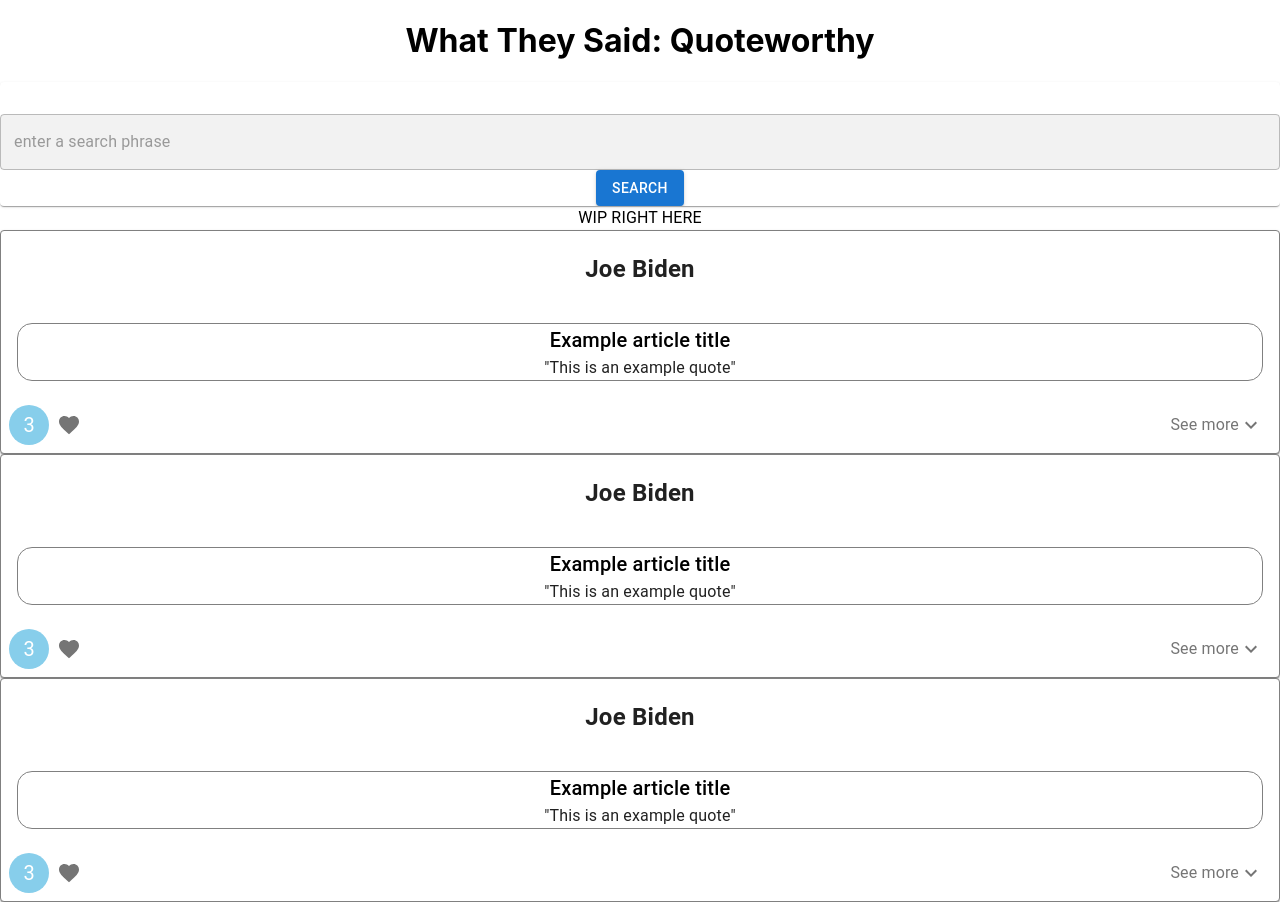
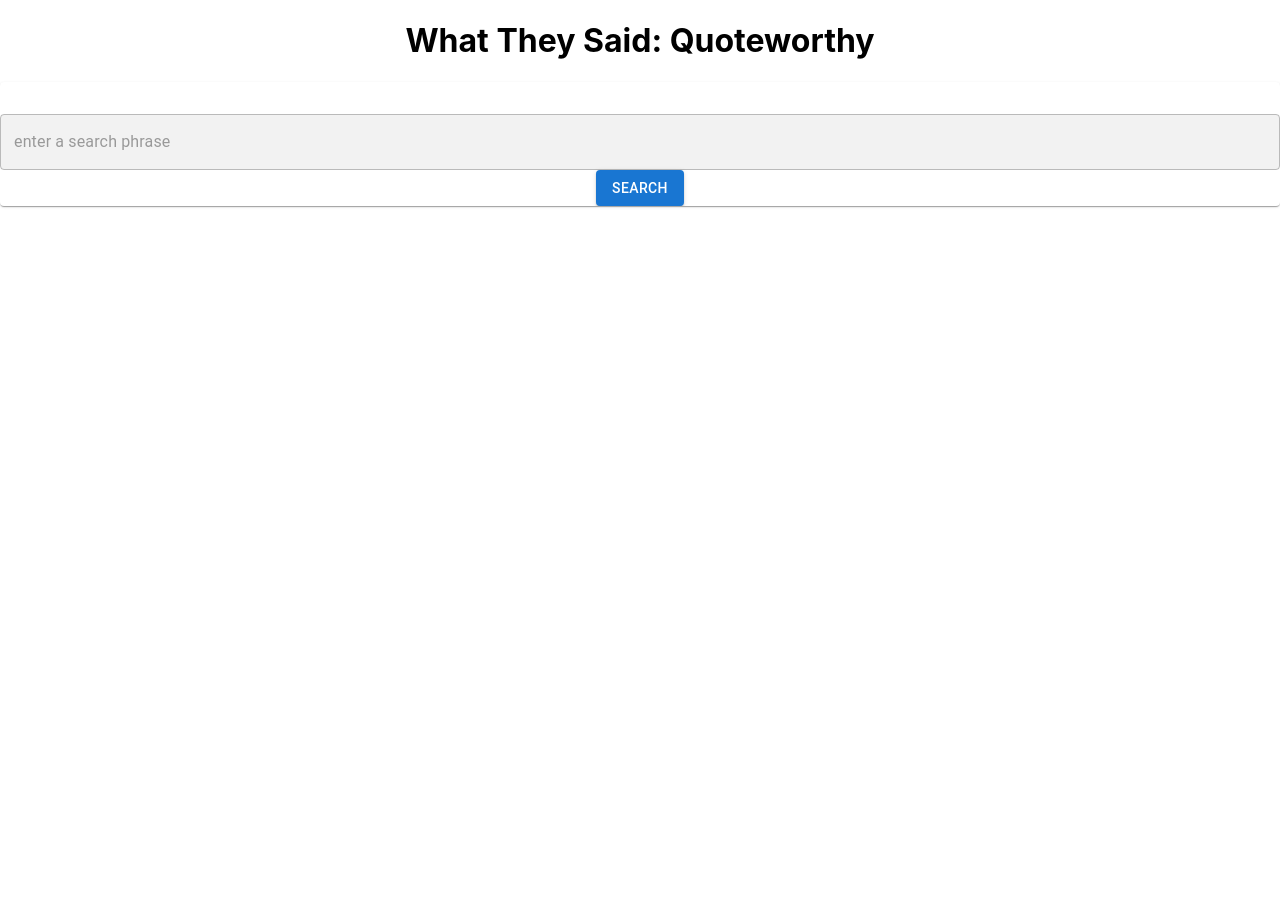
Before and after one commit to dchiueh/quoteworthy, a React (Create React App) app in the folder what-they-said/: page / in a window 1280 px wide. After the commit the page ends 800 px from the top, so only its background shows below. Built offline with nearby package versions, Linux system fonts and the light colour scheme.

Commit message:
add: hard-coded dummy data and working search, cards, and links to articles

```diff
--- a/what-they-said/src/App.js
+++ b/what-they-said/src/App.js
@@ -56,7 +56,8 @@
       <header style={{textAlign: "center"}}><h1>What They Said: Quoteworthy </h1></header>
 
       <SearchBox />
-      <SearchListGroupedByEntity />
+      {/*TODO: fix code so we handle state a hell of a lot better */}
+      {/* <SearchListGroupedByEntity /> */}
 
     </Box>
   );
--- a/what-they-said/src/components/EntityCard/EntityCard.jsx
+++ b/what-they-said/src/components/EntityCard/EntityCard.jsx
@@ -35,7 +35,7 @@
    }),
 }));
 
-const EntityCard = (articleInfo) => {
+const EntityCard = ({ entityInfo }) => {
    const [expanded, setExpanded] = React.useState(false);
 
    const handleExpandClick = () => {
@@ -43,15 +43,18 @@
    };
 
    return (
-      <Card sx={{ border: "solid grey 1px"}}>
-      <
-         CardHeader
+      <Card sx={{ border: "solid grey 1px" }}>
+         <CardHeader
             title={
-            <Typography style={{fontSize: 24, fontWeight: "bold"}}>
-               Joe Biden
+               <Typography style={{ fontSize: 24, fontWeight: "bold" }}>
+                  {entityInfo.name}
                </Typography>
             }
-         // subheader="2015-2020"
+            subtitle={
+               <Typography style={{ fontSize: 18, color: "grey"}}>
+                  Former contexts: {entityInfo.profession}
+               </Typography>
+            }
             style={{ padding: 8, display: 'inline' }}
          />
          {/* <CardMedia
@@ -60,25 +63,31 @@
          image="/static/images/cards/paella.jpg"
          alt="Paella dish"
       /> */}
+         <a href={entityInfo.articles[0].link} style={{textDecoration: "none"}} target = "_blank">
          <CardContent>
             {/**TODO: decompose hardcoded "first card preview" and nested cards as own article bundles of quotes components */}
             {/* <EntitySingleArticleCard articleInfo={{}}/> */}
 
-         <div style={{border: "solid grey 0.5px", borderRadius: "15px"}}>
+            <div style={{ border: "solid grey 0.5px", borderRadius: "15px" }}>
+               <div style={{ textAlign: "right", marginRight: "10px" }}>
+                  <Typography style={{ fontSize: 13, color: "grey" }}>
+                     {entityInfo.articles[0].time}
+                  </Typography>
+               </div>
                <Typography variant="h6" color="black">
-            Example article title
+                  {entityInfo.articles[0].title}
                </Typography>
 
-            <Typography style={{fontSize: 16}}>
-            "This is an example quote"
+               <Typography style={{ fontSize: 16 }}>
+                  "{entityInfo.articles[0].quotes[0]}"
                </Typography>
 
             </div>
          </CardContent>
-
+         </a>
          <CardActions disableSpacing>
             <Avatar sx={{ backgroundColor: "skyblue" }} aria-label="article-count">
-            3
+               {entityInfo.articles.length}
             </Avatar>
             <IconButton aria-label="add to favorites">
                <FavoriteIcon />
@@ -89,40 +98,51 @@
                aria-expanded={expanded}
                aria-label="show more"
             >
-            <Typography style={{fontSize: 16}}>See more </Typography>
+               <Typography style={{ fontSize: 16 }}>See more </Typography>
                <ExpandMoreIcon />
             </ExpandMore>
          </CardActions>
          <Collapse in={expanded} timeout="auto" unmountOnExit>
-
-
+            {entityInfo.articles[1] &&
                <CardContent>
                   {/**TODO: decompose hardcoded "first card preview" and nested cards as own article bundles of quotes components */}
-            <div style={{border: "solid grey 0.5px", borderRadius: "15px"}}>
+                  <div style={{ border: "solid grey 0.5px", borderRadius: "15px" }}>
+                     <div style={{ textAlign: "right", marginRight: "10px" }}>
+                        <Typography style={{ fontSize: 13, color: "grey" }}>
+                           {entityInfo.articles[1].time}
+                        </Typography>
+                     </div>
                      <Typography variant="h6" color="black">
-               Example article title
+                        {entityInfo.articles[1].title}
                      </Typography>
 
-            <Typography style={{fontSize: 16}}>
-               "This is an example quote"
+                     <Typography style={{ fontSize: 16 }}>
+                        "{entityInfo.articles[1].quotes[0]}"
                      </Typography>
 
                   </div>
                </CardContent>
+            }
+            {entityInfo.articles[2] &&
                <CardContent>
                   {/**TODO: decompose hardcoded "first card preview" and nested cards as own article bundles of quotes components */}
-            <div style={{border: "solid grey 0.5px", borderRadius: "15px"}}>
+                  <div style={{ border: "solid grey 0.5px", borderRadius: "15px" }}>
+                     <div style={{ textAlign: "right", marginRight: "10px" }}>
+                        <Typography style={{ fontSize: 13, color: "grey" }}>
+                           {entityInfo.articles[2].time}
+                        </Typography>
+                     </div>
                      <Typography variant="h6" color="black">
-               Example article title
+                        {entityInfo.articles[2].title}
                      </Typography>
 
-            <Typography style={{fontSize: 16}}>
-               "This is an example quote"
+                     <Typography style={{ fontSize: 16 }}>
+                        "{entityInfo.articles[2].quotes[0]}"
                      </Typography>
 
                   </div>
                </CardContent>
-
+            }
 
          </Collapse>
       </Card>
--- a/what-they-said/src/components/SearchBox/SearchBox.jsx
+++ b/what-they-said/src/components/SearchBox/SearchBox.jsx
@@ -18,16 +18,21 @@
   Typography
 } from '@mui/material';
 
+import SearchListGroupedByEntity from '../SearchListGroupedByEntity/SearchListGroupedByEntity';
+
 class SearchBox extends React.Component {
 	constructor(props) {
 		super(props);
 		this.state = {
          articles: [],
 			filteredArticles: [],
+         searchWIP: '',
 			searchPhrase: '',
+         searchButtonPressed: false,
 		}
 
       this._handleSearch = this._handleSearch.bind(this);
+      this._handleSearchButton = this._handleSearchButton.bind(this);
 	}
 
 	componentDidMount() {
@@ -51,27 +56,35 @@
 	_handleSearch(event) {
 		if (event) {
          let text = event.target.value;
-			this.setState({searchPhrase: text});
+			this.setState({searchWIP: text});
 
          const lowerSearch = text.toLowerCase();
 
-			let filteredArticles = this.state.articles.filter(
-				(article) =>
-					article.name.includes(lowerSearch)
-			);
+			// let filteredArticles = this.state.articles.filter(
+			// 	(article) =>
+			// 		article.name.includes(lowerSearch)
+			// );
 
-			this.setState({
-				filteredArticles: filteredArticles,
-			});
+			// this.setState({
+			// 	filteredArticles: filteredArticles,
+			// });
 		} else {
 			this.setState({
-				searchPhrase: "",
+				searchWIP: "",
 			});
+		}
+	}
+
+   _handleSearchButton(event) {
+      if(event) {
+         //this.setState({searchButtonPressed: true});
+         this.setState({searchPhrase: this.state.searchWIP});
       }
    }
 
 	render() {
 		return (
+         <React.Fragment>
             <Card>
                {/*TODO: decompose the tags / filtering to a new component */}
                <CardContent>
@@ -84,24 +97,20 @@
                      />
                   }
                   /> */}
-               {/* <Typography variant="h5" color="black">
-                  Example article title
-               </Typography>
-               <Typography variant="h6" color="black">
-                  "This is an example quote"
-               </Typography> */}
                </CardContent>
-            <TextField id="search=phrase" type="search" placeholder="enter a search phrase"
-               value={this.state.searchPhrase}
+               <TextField id="search-phrase" type="search" placeholder="enter a search phrase"
+                  value={this.state.searchWIP}
                   InputProps={{ sx: { backgroundColor: "#f2f2f2"}}}
                   sx={{ backgroundColor: "white"}}
                   fullWidth
                   onChange={this._handleSearch}
                />
-            <Button variant="contained">Search</Button>
-
+               <Button variant="contained" onClick={this._handleSearchButton}>Search</Button>
             </Card>
 
+            <SearchListGroupedByEntity searchPhrase={this.state.searchPhrase} />
+
+         </React.Fragment>
 		)
 	};
 }
--- a/what-they-said/src/components/SearchListGroupedByEntity/SearchListGroupedByEntity.jsx
+++ b/what-they-said/src/components/SearchListGroupedByEntity/SearchListGroupedByEntity.jsx
@@ -27,13 +27,15 @@
       super(props);
       console.log(demo7JSON);
       this.state = {
-         articles: demo7JSON,
+         entities: demo7JSON,
          filteredArticles: [],
-			searchPhrase: '',
+         searchPhrase: props.searchPhrase,
       }
    }
 
    componentDidMount() {
+      console.log("dummy data", demo7JSON);
+      console.log(demo7JSON["Donald J. Trump"].articles[0]);
       ////todo: fetch from backend, whether a json or an API
       // var temp = this.state.routes;
       // firebase.database().ref('paths/').on('value', function (snapshot) {
@@ -50,13 +52,34 @@
       // });
    }
 
+   componentDidUpdate() {
+      if (this.props.searchPhrase !== this.state.searchPhrase) {
+         //todo: create an efficient search function that can look through a json
+         //and find keyword match (it's probably 10ish minutes to do, but I'm tired)
+
+         // let filteredList = this.state.articles.filter(
+         //    (article) =>
+         //       article.name.includes(this.props.searchPhrase)
+         // );
+
+         this.setState({
+            searchPhrase: this.props.searchPhrase,
+         });
+      }
+   }
+
    render() {
       return (
          <div>
-            <Typography>WIP RIGHT HERE</Typography>
-            <EntityCard />
-            <EntityCard />
-            <EntityCard />
+            {
+               this.state.searchPhrase === "impeachment" &&
+               (
+                  <div>
+                     <EntityCard entityInfo={this.state.entities["Donald J. Trump"]}/>
+                     <EntityCard entityInfo={this.state.entities["Alex Conant"]}/>
+                  </div>
+               )
+            }
          </div>
       )
    };
--- a/what-they-said/src/test_data/demo7.json
+++ b/what-they-said/src/test_data/demo7.json
@@ -1,5 +1,7 @@
 {
-   "Donald Trump": {
+   "Donald J. Trump": {
+         "name": "Donald J. Trump",
+         "profession": "President of the United States (2016-2020)",
          "articles": [
             {
                "time": "January 20, 2020",
@@ -43,7 +45,23 @@
             }
          ]
       },
-   "Tedros Adhanom Ghebreyesus": {
-
+   "Alex Conant": {
+         "name": "Alex Conant",
+         "profession": "veteran Republican political strategist",
+         "articles": [
+            {
+               "time": "February 2, 2022",
+               "location": "n/a",
+               "category": "Politics",
+               "title": "Republicans Who Voted to Impeach Trump Out-Raised Primary Rivals",
+               "link": "https://www.nytimes.com/2022/02/02/us/politics/republicans-impeach-trump-primary-fund-raising.html?searchResultPosition=1",
+               "quotes": [
+                  "The massive fund-raising hauls of some of these incumbents reflects a lot of people’s support for the positions they took."
+               ],
+               "keywords": [
+                  "impeachment"
+               ]
+            }
+         ]
    }
 }
```
Lines whose indentation alone changed are shown as unchanged.
